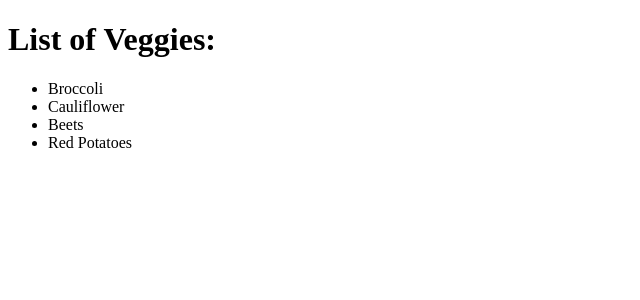
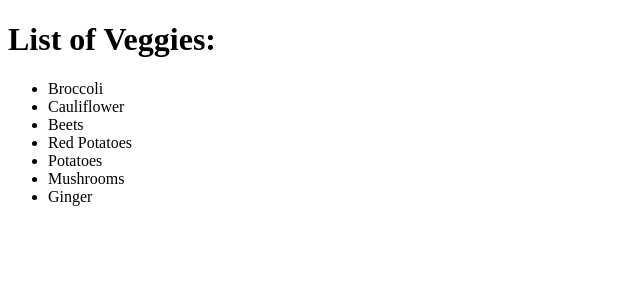
Before and after one commit to monalisa408/veggie-list, an Angular app in the folder veggie-list/: page / in a window 1280 px wide. Shown: the top 300 px of the page, without its empty margins (0-640 px from the left). Built offline with nearby package versions, Linux system fonts and the light colour scheme.

Commit message:
add three nice brown vegetables to the list

```diff
--- a/veggie-list/src/app/app.component.html
+++ b/veggie-list/src/app/app.component.html
@@ -4,4 +4,7 @@
   <li>Cauliflower</li>
   <li>Beets</li>
   <li>Red Potatoes</li>
+  <li>Potatoes</li>
+  <li>Mushrooms</li>
+  <li>Ginger</li>
 </ul>
```
